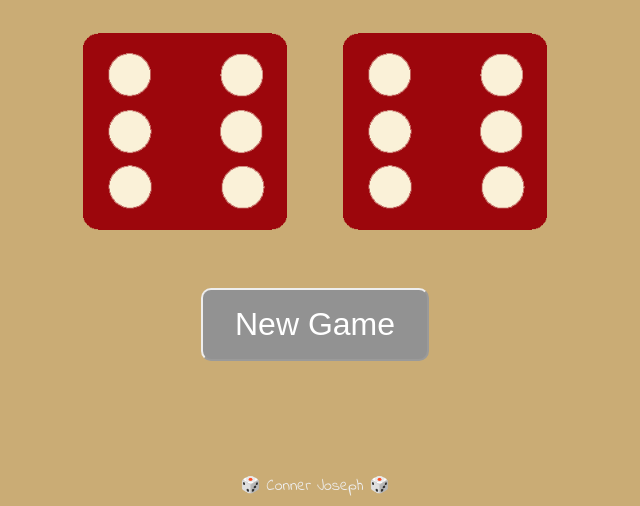
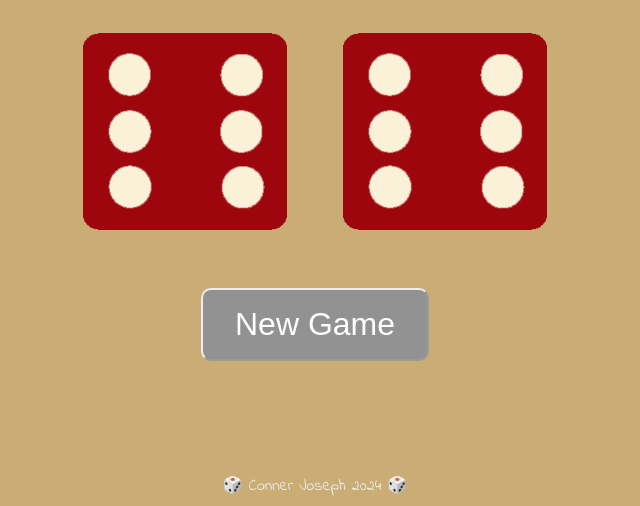
Before and after one commit to connerjoseph/javascript-excercises, a plain HTML site: page DiceGame/dicee.html in a window 1280 px wide. Shown: the part 302-808 px from the top of the page, without its empty margins (325-965 px from the left). Drawn offline with Linux system fonts and the light colour scheme.

Commit message:
Test ssh

```diff
--- a/DiceGame/dicee.html
+++ b/DiceGame/dicee.html
@@ -34,6 +34,6 @@
 
 
 
-    <footer>🎲 Conner Joseph 🎲</footer>
+    <footer>🎲 Conner Joseph 2024 🎲</footer>
   </body>
 </html>
```
